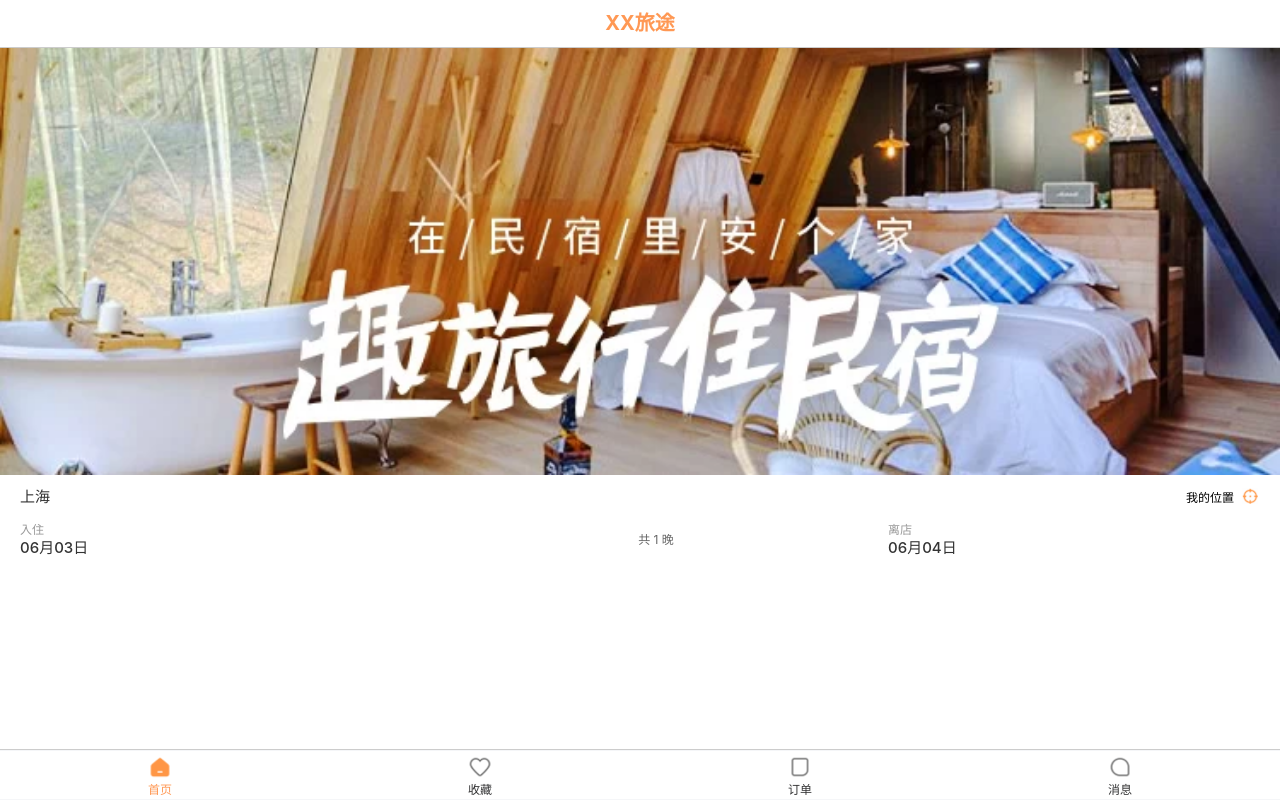
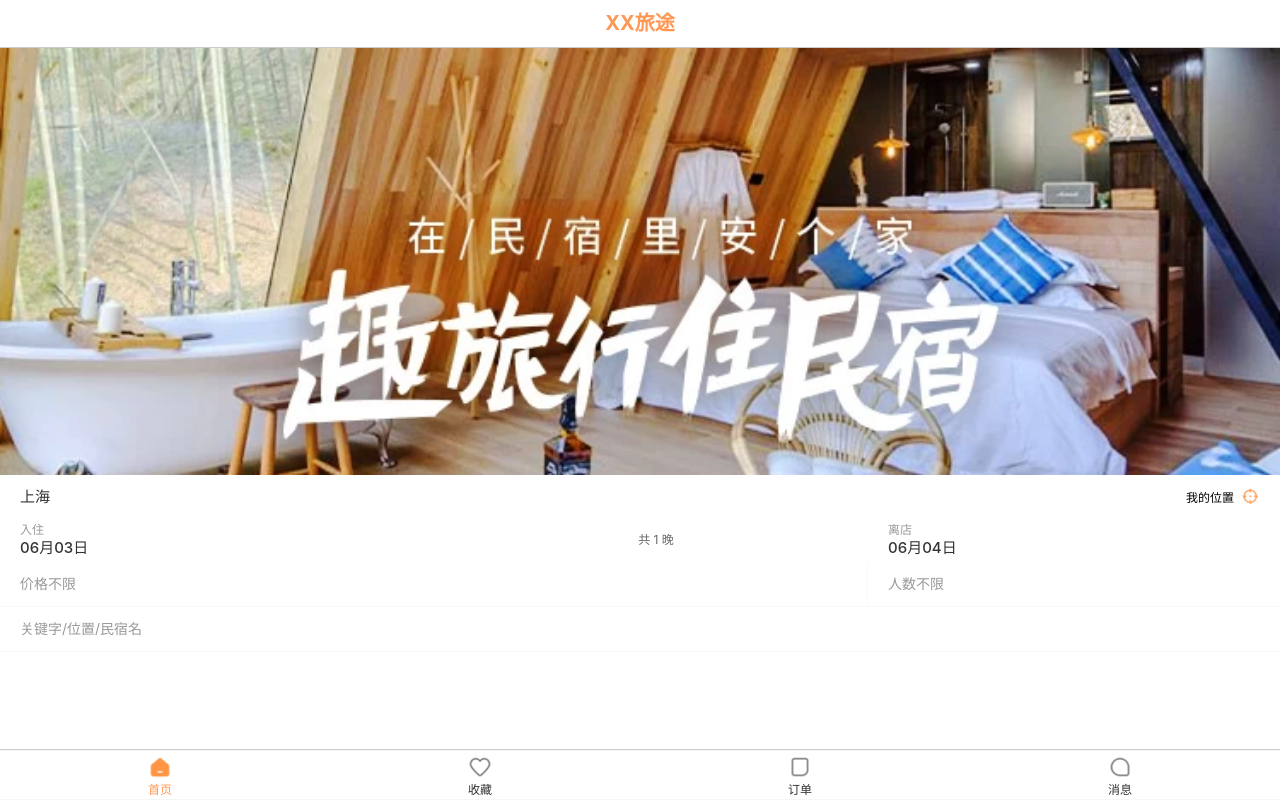
Before and after one commit to JoeyXXia/xx-trip, a Vue app: page /#/home in a window 1280 px wide. Built offline with nearby package versions, Linux system fonts and the light colour scheme.

Commit message:
home keyword

```diff
--- a/src/assets/css/common.css
+++ b/src/assets/css/common.css
@@ -1,5 +1,7 @@
 :root {
     --primary-color: #ff9854;
+    --line-color:#faf8f9;
+
     --van-search-left-icon-color: var(--primary-color) !important;
     --van-index-bar-index-active-color:var(--primary-color) !important;
     --van-index-anchor-text-color:var(--primary-color) !important;
@@ -19,3 +21,7 @@ body {
 
     overflow-y: auto;
 }
+
+.bottom-gray-line {
+    border-bottom: 1px solid var(--line-color);
+}
--- a/src/views/home/cpns/home-search-box.vue
+++ b/src/views/home/cpns/home-search-box.vue
@@ -32,6 +32,13 @@
             color="#ff9854"
             @confirm="onConfirm"
             />
+
+        <div class="section price-couter bottom-gray-line">
+            <div class="start">价格不限</div>
+            <div class="end">人数不限</div>
+        </div>
+
+        <div class="section keyword bottom-gray-line">关键字/位置/民宿名</div>
     </div>
 </template>
 
@@ -166,5 +173,10 @@ const onConfirm = (value) => {
                 color: #666;
             }
         }
+        .price-couter {
+            .start {
+                border-right: 1px solid var(--line-color);
+            }
+        }
 
 </style>
```
